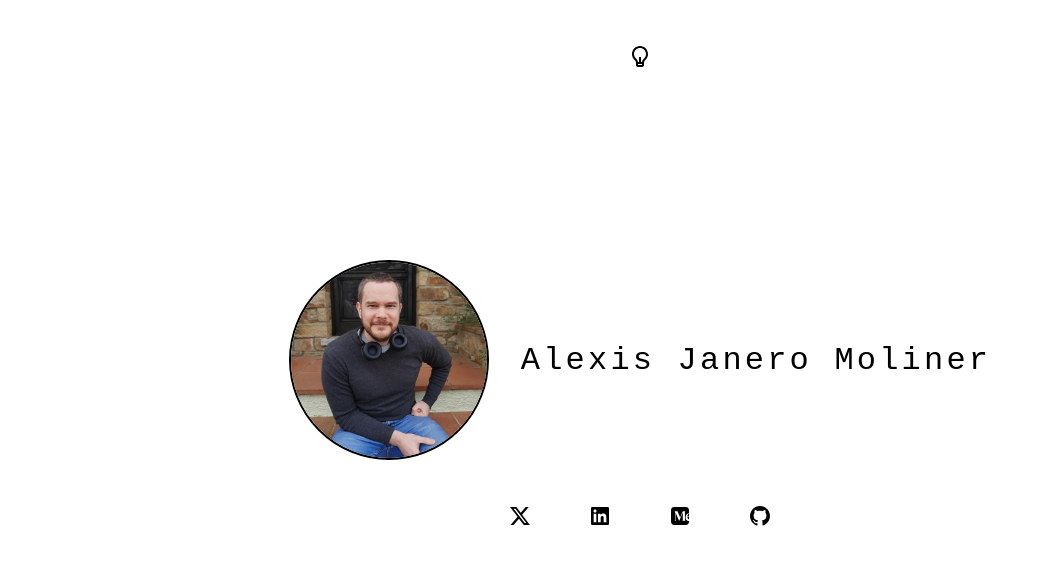
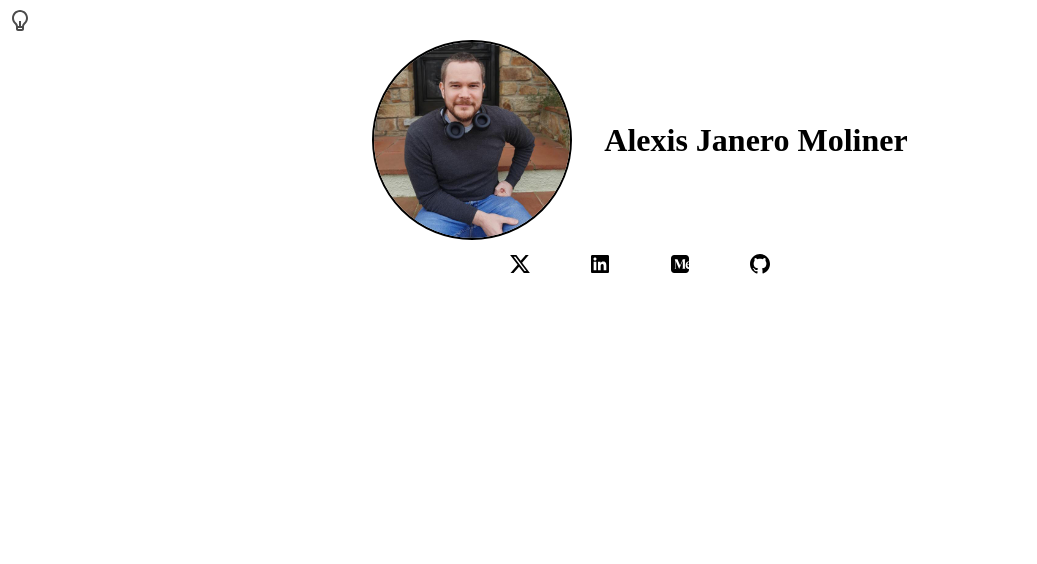
Before and after one commit to varn0/varno, a React (Vite) app: page / in a window 1280 px wide. Shown: the top 564 px of the page, without its empty margins (0-1037 px from the left). Built offline with nearby package versions, Linux system fonts and the light colour scheme.

Commit message:
refactor: split App.css into base/tech/shared with design token system

```diff
--- a/src/main.tsx
+++ b/src/main.tsx
@@ -1,7 +1,9 @@
 import React from 'react'
 import ReactDOM from 'react-dom/client'
 import App from './App.tsx'
-import './styles/App.css'
+import './styles/base.css'
+import './styles/shared.css'
+import './styles/tech.css'
 
 ReactDOM.createRoot(document.getElementById('root')!).render(
   <React.StrictMode>
--- a/src/styles/App.css
+++ /dev/null
@@ -1,212 +0,0 @@
-:root[data-theme="light"] {
-  --bg-color: #ffffff;
-  --text-color: #000000;
-  --border-color: #000000;
-}
-
-:root[data-theme="dark"] {
-  --bg-color: #000000;
-  --text-color: #ffffff;
-  --border-color: #ffffff;
-}
-
-* {
-  margin: 0;
-  padding: 0;
-  box-sizing: border-box;
-}
-
-body {
-  font-family: 'Courier New', Courier, monospace;
-  background-color: var(--bg-color);
-  color: var(--text-color);
-  transition: background-color 0.3s ease, color 0.3s ease;
-  min-height: 100vh;
-}
-
-.app {
-  min-height: 100vh;
-  display: flex;
-  align-items: center;
-  justify-content: center;
-  padding: 5%;
-  position: relative;
-}
-
-.portfolio {
-  width: 100%;
-  height: 100%;
-  position: relative;
-  padding: 2rem;
-  display: flex;
-  flex-direction: column;
-  align-items: center;
-  justify-content: center;
-}
-
-.theme-toggle {
-  position: fixed;
-  top: 2rem;
-  left: 50%;
-  transform: translateX(-50%);
-  background: none;
-  border: none;
-  color: var(--text-color);
-  cursor: pointer;
-  padding: 0.75rem;
-  font-size: 1.5rem;
-  display: flex;
-  align-items: center;
-  justify-content: center;
-  transition: opacity 0.2s ease;
-  z-index: 100;
-}
-
-.theme-toggle:hover {
-  opacity: 0.7;
-}
-
-.portfolio-content {
-  display: flex;
-  flex-direction: column;
-  align-items: center;
-  gap: 2rem;
-  width: 100%;
-  max-width: 800px;
-}
-
-.profile-section {
-  display: flex;
-  align-items: center;
-  gap: 2rem;
-  width: 100%;
-  justify-content: center;
-}
-
-.profile-picture {
-  width: 200px;
-  height: 200px;
-  border-radius: 50%;
-  object-fit: cover;
-  border: 2px solid var(--border-color);
-  flex-shrink: 0;
-}
-
-.name {
-  font-size: 2rem;
-  font-weight: normal;
-  letter-spacing: 0.1em;
-  white-space: nowrap;
-}
-
-.social-links {
-  display: flex;
-  gap: 2rem;
-  flex-wrap: wrap;
-  justify-content: center;
-}
-
-.social-link {
-  text-decoration: none;
-  transition: opacity 0.2s ease;
-  display: flex;
-  align-items: center;
-  justify-content: center;
-  width: 3rem;
-  height: 3rem;
-  border-radius: 50%;
-}
-
-:root[data-theme="dark"] .social-link {
-  background-color: #ffffff;
-  color: #000000;
-}
-
-:root[data-theme="dark"] .social-link svg {
-  fill: #000000;
-}
-
-:root[data-theme="light"] .social-link {
-  background-color: transparent;
-  color: var(--text-color);
-}
-
-:root[data-theme="light"] .social-link svg {
-  fill: var(--text-color);
-}
-
-.social-link:hover {
-  opacity: 0.7;
-}
-
-.geometric-decoration {
-  position: absolute;
-  bottom: 0;
-  right: 0;
-  width: 200px;
-  height: 200px;
-  overflow: visible;
-  pointer-events: none;
-}
-
-.geometric-svg {
-  position: absolute;
-  bottom: 0;
-  right: 0;
-  opacity: 0.9;
-}
-
-.geometric-svg .triangle-large {
-  stroke-width: 1;
-}
-
-.geometric-svg .triangle-small {
-  stroke-width: 1;
-}
-
-@media (max-width: 768px) {
-  .portfolio {
-    padding: 1.5rem;
-  }
-
-  .profile-section {
-    flex-direction: column;
-    gap: 1.5rem;
-  }
-
-  .profile-picture {
-    width: 150px;
-    height: 150px;
-  }
-
-  .name {
-    font-size: 1.5rem;
-    white-space: normal;
-    text-align: center;
-  }
-
-  .social-links {
-    gap: 1.5rem;
-  }
-
-  .social-link {
-    width: 2.5rem;
-    height: 2.5rem;
-  }
-
-  .theme-toggle {
-    top: 1rem;
-    font-size: 1.25rem;
-    padding: 0.5rem;
-  }
-
-  .geometric-decoration {
-    width: 150px;
-    height: 150px;
-  }
-
-  .geometric-svg {
-    width: 150px;
-    height: 150px;
-  }
-}
--- /dev/null
+++ b/src/styles/base.css
@@ -0,0 +1,49 @@
+/* === Theme tokens (light/dark) === */
+:root[data-theme="light"] {
+  --bg: #ffffff;
+  --text: #000000;
+  --border: #000000;
+  --text-muted: #666666;
+}
+
+:root[data-theme="dark"] {
+  --bg: #000000;
+  --text: #ffffff;
+  --border: #ffffff;
+  --text-muted: #999999;
+}
+
+/* === Side tokens (tech/creative) === */
+:root[data-side="tech"] {
+  --font-heading: 'JetBrains Mono', 'Courier New', monospace;
+  --font-body: 'Inter', -apple-system, sans-serif;
+  --font-mono: 'JetBrains Mono', 'Courier New', monospace;
+  --accent: #0066ff;
+  --radius: 2px;
+}
+
+:root[data-side="creative"] {
+  --font-heading: 'Playfair Display', Georgia, serif;
+  --font-body: 'Lora', Georgia, serif;
+  --font-mono: 'Courier New', monospace;
+  --accent: #8B4513;
+  --radius: 8px;
+}
+
+/* === Reset === */
+*,
+*::before,
+*::after {
+  margin: 0;
+  padding: 0;
+  box-sizing: border-box;
+}
+
+/* === Body === */
+body {
+  font-family: var(--font-body);
+  background-color: var(--bg);
+  color: var(--text);
+  transition: background-color 0.3s ease, color 0.3s ease;
+  min-height: 100vh;
+}
--- /dev/null
+++ b/src/styles/shared.css
@@ -0,0 +1,89 @@
+/* === Theme toggle === */
+.theme-toggle {
+  background: none;
+  border: none;
+  color: var(--text);
+  cursor: pointer;
+  padding: 0.5rem;
+  display: flex;
+  align-items: center;
+  justify-content: center;
+  transition: opacity 0.2s ease;
+}
+
+.theme-toggle:hover {
+  opacity: 0.7;
+}
+
+/* === Social links === */
+.social-links {
+  display: flex;
+  gap: 2rem;
+  flex-wrap: wrap;
+  justify-content: center;
+}
+
+.social-link {
+  text-decoration: none;
+  transition: opacity 0.2s ease;
+  display: flex;
+  align-items: center;
+  justify-content: center;
+  width: 3rem;
+  height: 3rem;
+  border-radius: 50%;
+}
+
+:root[data-theme="dark"] .social-link {
+  background-color: #ffffff;
+  color: #000000;
+}
+
+:root[data-theme="dark"] .social-link svg {
+  fill: #000000;
+}
+
+:root[data-theme="light"] .social-link {
+  background-color: transparent;
+  color: var(--text);
+}
+
+:root[data-theme="light"] .social-link svg {
+  fill: var(--text);
+}
+
+.social-link:hover {
+  opacity: 0.7;
+}
+
+/* === Placeholder page === */
+.placeholder-page {
+  display: flex;
+  flex-direction: column;
+  align-items: center;
+  justify-content: center;
+  gap: 1rem;
+  min-height: 50vh;
+  font-family: var(--font-mono);
+}
+
+.placeholder-page h1 {
+  font-size: 1.5rem;
+  font-weight: normal;
+}
+
+.placeholder-page p {
+  color: var(--text-muted);
+  font-size: 0.875rem;
+}
+
+@media (max-width: 768px) {
+  .social-links {
+    gap: 1.5rem;
+  }
+
+  .social-link {
+    width: 2.5rem;
+    height: 2.5rem;
+  }
+}
--- /dev/null
+++ b/src/styles/tech.css
@@ -0,0 +1,162 @@
+/* === Tech side layout === */
+[data-side="tech"] .tech-layout {
+  min-height: 100vh;
+  display: flex;
+  flex-direction: column;
+}
+
+[data-side="tech"] .tech-header {
+  display: flex;
+  justify-content: space-between;
+  align-items: center;
+  padding: 1.5rem 2rem;
+  font-family: var(--font-mono);
+}
+
+[data-side="tech"] .tech-nav {
+  display: flex;
+  gap: 2rem;
+}
+
+[data-side="tech"] .tech-nav a {
+  color: var(--text);
+  text-decoration: none;
+  font-size: 0.875rem;
+  letter-spacing: 0.05em;
+  transition: opacity 0.2s ease;
+}
+
+[data-side="tech"] .tech-nav a:hover,
+[data-side="tech"] .tech-nav a.active {
+  opacity: 0.6;
+}
+
+[data-side="tech"] .tech-main {
+  flex: 1;
+  display: flex;
+  align-items: center;
+  justify-content: center;
+  padding: 2rem;
+}
+
+/* === Tech Home === */
+.tech-home {
+  display: flex;
+  flex-direction: column;
+  align-items: center;
+  gap: 2.5rem;
+  width: 100%;
+  max-width: 800px;
+}
+
+.profile-section {
+  display: flex;
+  align-items: center;
+  gap: 2rem;
+  width: 100%;
+  justify-content: center;
+}
+
+.profile-picture {
+  width: 200px;
+  height: 200px;
+  border-radius: 50%;
+  object-fit: cover;
+  border: 2px solid var(--border);
+  flex-shrink: 0;
+}
+
+.profile-name {
+  font-family: var(--font-heading);
+  font-size: 2rem;
+  font-weight: normal;
+  letter-spacing: 0.1em;
+  white-space: nowrap;
+}
+
+/* === Micro CV === */
+.micro-cv {
+  width: 100%;
+  display: flex;
+  flex-direction: column;
+  gap: 0.75rem;
+}
+
+.micro-cv-entry {
+  display: flex;
+  align-items: center;
+  gap: 1.5rem;
+}
+
+.micro-cv-years {
+  font-family: var(--font-mono);
+  font-size: 0.8rem;
+  color: var(--text-muted);
+  min-width: 7rem;
+  text-align: right;
+  flex-shrink: 0;
+}
+
+.micro-cv-icons {
+  display: flex;
+  gap: 0.5rem;
+  flex-wrap: wrap;
+  align-items: center;
+}
+
+.micro-cv-icon {
+  width: 20px;
+  height: 20px;
+  opacity: 0.7;
+  transition: opacity 0.2s ease;
+  display: flex;
+  align-items: center;
+  justify-content: center;
+}
+
+.micro-cv-icon:hover {
+  opacity: 1;
+}
+
+.micro-cv-icon svg {
+  width: 100%;
+  height: 100%;
+  fill: var(--text);
+}
+
+/* === Responsive === */
+@media (max-width: 768px) {
+  [data-side="tech"] .tech-header {
+    padding: 1rem 1.5rem;
+  }
+
+  [data-side="tech"] .tech-nav {
+    gap: 1.25rem;
+  }
+
+  .profile-section {
+    flex-direction: column;
+    gap: 1.5rem;
+  }
+
+  .profile-picture {
+    width: 150px;
+    height: 150px;
+  }
+
+  .profile-name {
+    font-size: 1.5rem;
+    white-space: normal;
+    text-align: center;
+  }
+
+  .micro-cv-entry {
+    flex-direction: column;
+    align-items: flex-start;
+    gap: 0.5rem;
+  }
+
+  .micro-cv-years {
+    text-align: left;
+  }
+}
```
